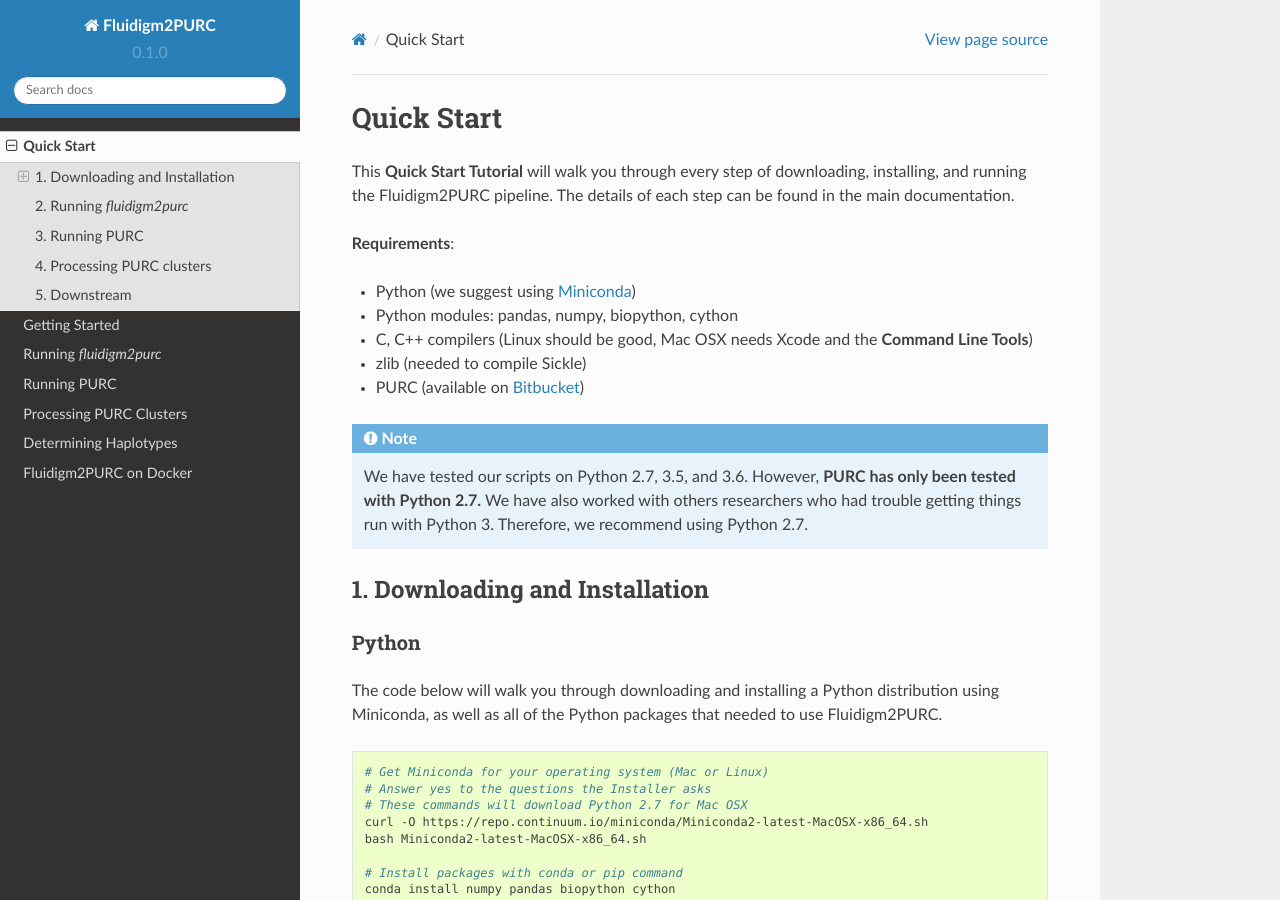
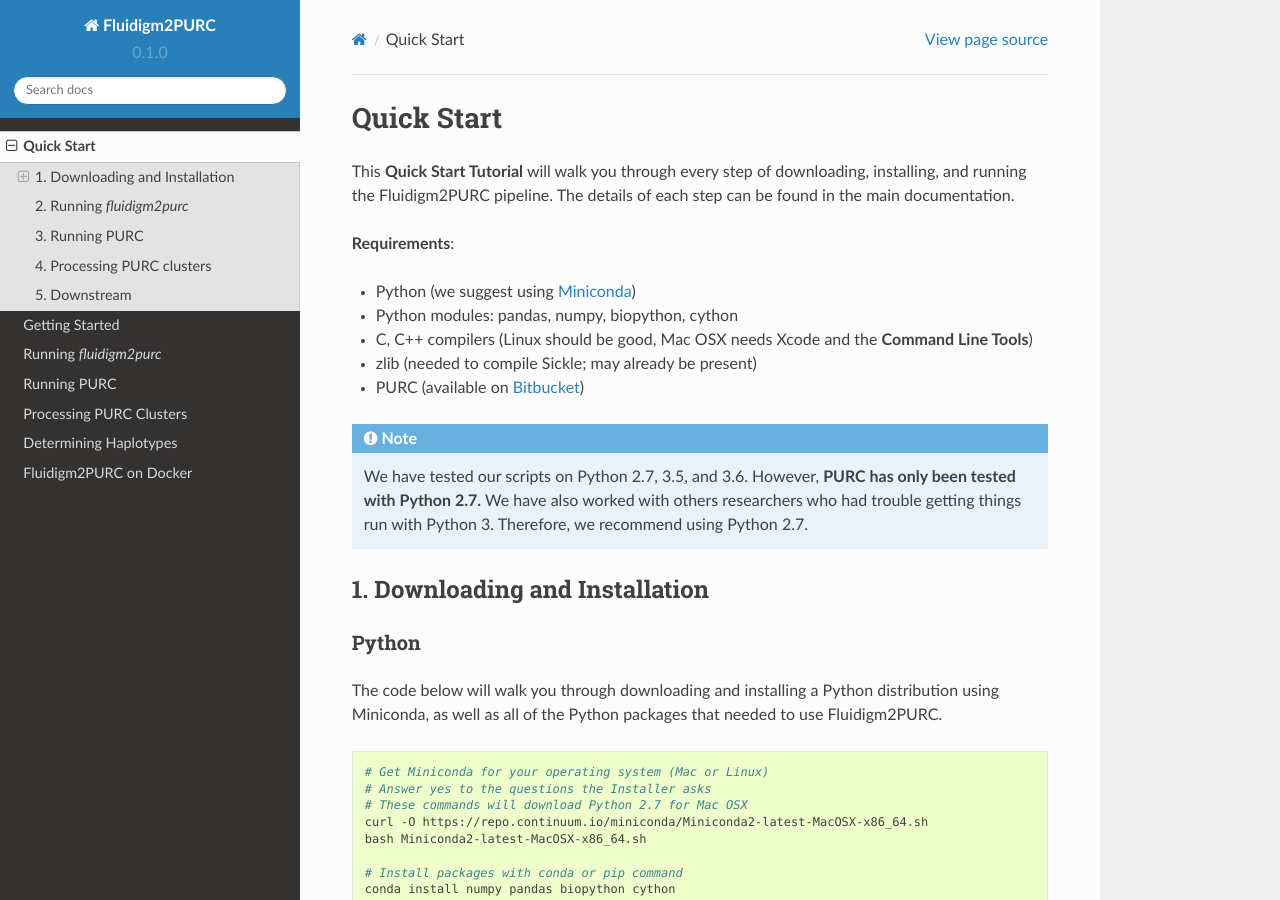
Before and after one commit to pblischak/fluidigm2purc, a Sphinx documentation site: the page built from docs/quick_start.rst, in a window 1280 px wide and 900 px high. Built offline with Sphinx 7.4.7 and the Read the Docs theme 2.0.0, drawn with Linux system fonts in a browser that asks for light colours.

Commit message:
update docs

```diff
--- a/docs/quick_start.rst
+++ b/docs/quick_start.rst
@@ -12,7 +12,7 @@
 - Python (we suggest using `Miniconda <https://conda.io/miniconda.html>`_)
 - Python modules: pandas, numpy, biopython, cython
 - C, C++ compilers (Linux should be good, Mac OSX needs Xcode and the **Command Line Tools**)
-- zlib (needed to compile Sickle)
+- zlib (needed to compile Sickle; may already be present)
 - PURC (available on `Bitbucket <https://bitbucket.org/crothfels/purc>`_)
 
 .. note::
```
